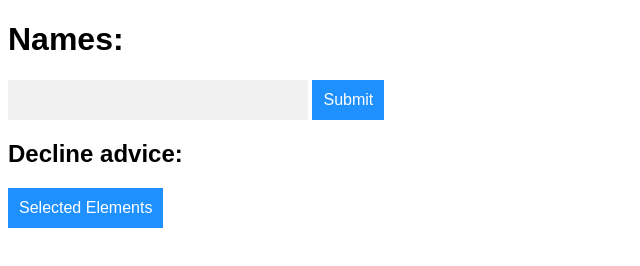
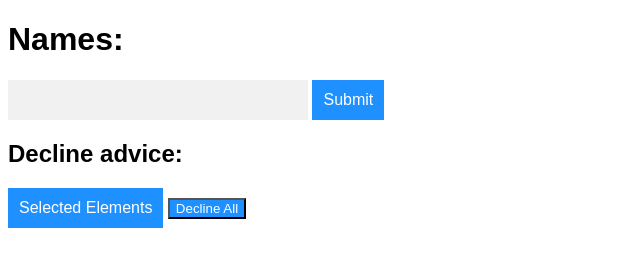
Before and after one commit to jradecke/Intelligent_KB_Tool, a plain HTML site: page frontend/index.html in a window 1280 px wide. Shown: the whole page, without its empty margins (0-640 px from the left). Drawn offline with Linux system fonts and the light colour scheme.

Commit message:
add decline_all

```diff
--- a/DB.json
+++ b/DB.json
@@ -1 +1 @@
-{"Jonas": 0.452, "Alex": 0.37, "Janis": 0.37, "Jasper": 0.3, "Alexander": 0.3}
+{"Alex": 0.37, "Jonas": 0.342, "Janis": 0.244, "Jasper": 0.16}
--- a/frontend/index.html
+++ b/frontend/index.html
@@ -27,6 +27,11 @@
           background-color: DodgerBlue;
           color: #ffffff;
           cursor: pointer;
+        }
+        button{
+            background-color: DodgerBlue;
+            color: #ffffff;
+                cursor: pointer;
         }
         .highlight{
             background-color: yellow;
@@ -77,6 +82,7 @@
 <h2>Decline advice: </h2>
 <form action="" onsubmit="sendDecline(event)" id="form-decline">
     <input type="submit" id="decline-submit" value="Selected Elements">
+    <button onclick="sendDeclineAll(event)">Decline All</button>
 </form>
 <p id="result"></p>
 </body>
@@ -110,7 +116,17 @@ function sendDecline(event){
     var toSend = {"decline": declineArray};
     ws.send(JSON.stringify(toSend));
     event.preventDefault();
+}
 
+function sendDeclineAll(event){
+    let checkBoxes = document.querySelectorAll('input[name="name"]');
+    var declineArray = [];
+    checkBoxes.forEach((checkBox)=>{
+        declineArray.push(checkBox.value);
+    });
+    var toSend = {"decline": declineArray};
+    ws.send(JSON.stringify(toSend));
+    event.preventDefault();
 }
 
 function autocomplete(input, names) {
```
